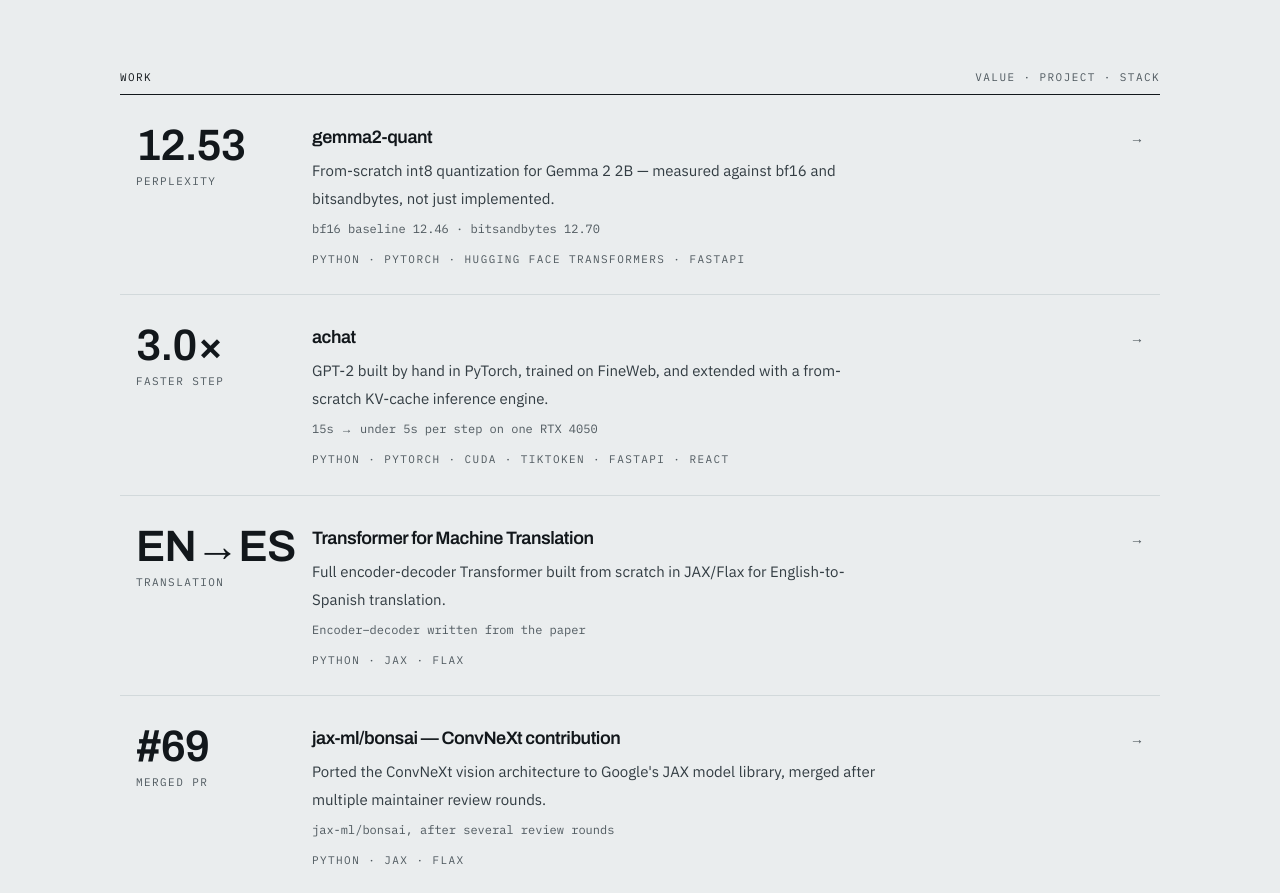
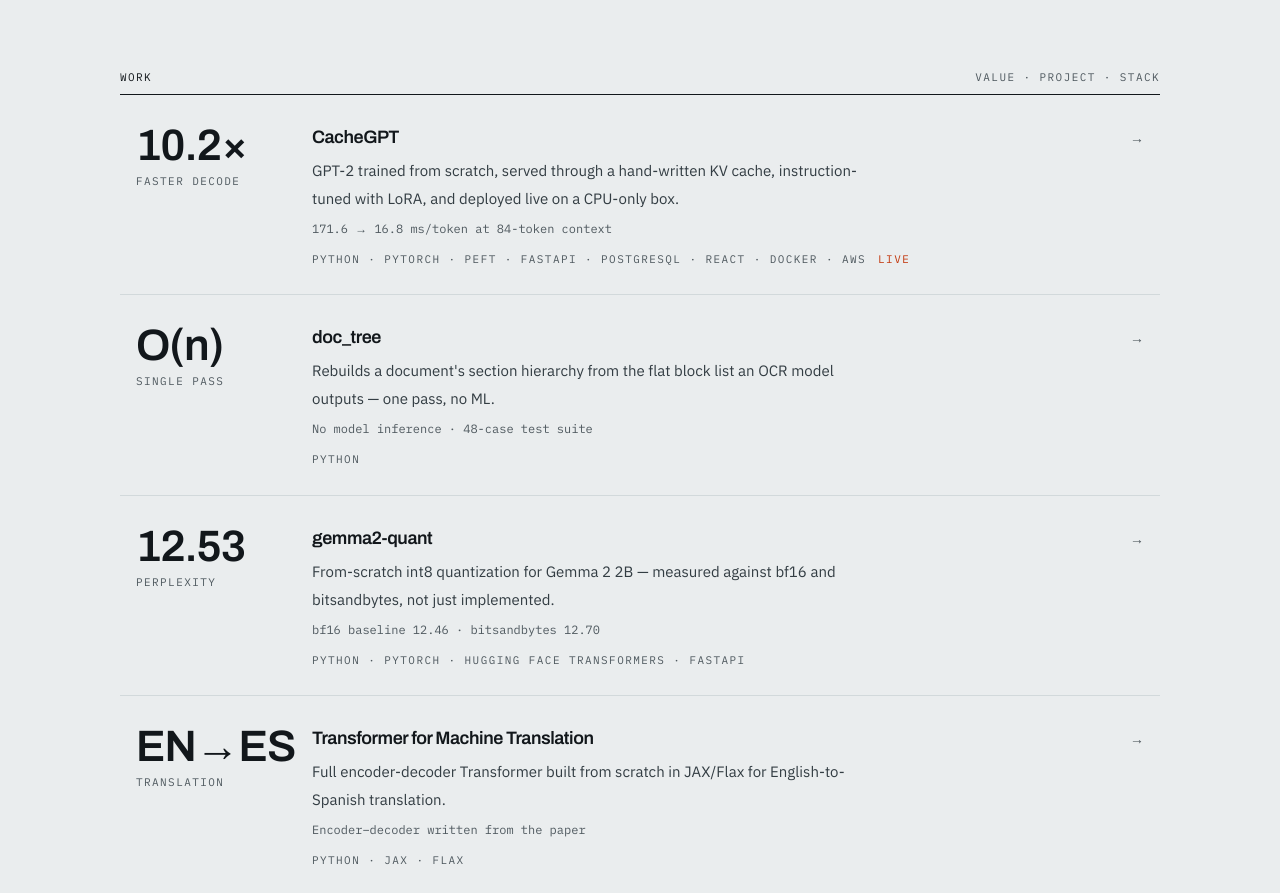
Before and after one commit to Aatman09/Aatman09.github.io, a Next.js app: page / in a window 1280 px wide. Shown: the part 620-1513 px from the top of the page. Built offline with nearby package versions, Linux system fonts and the light colour scheme.

Commit message:
Added Cachegpt

```diff
--- a/src/components/ProjectRow.tsx
+++ b/src/components/ProjectRow.tsx
@@ -44,6 +44,9 @@
 
         <p className="label mt-4 text-graphite">
           {project.stack.join(" · ")}
+          {project.live && (
+            <span className="ml-3 text-accent-text">Live</span>
+          )}
           {project.status === "in-progress" && (
             <span className="ml-3 text-accent-text">In progress</span>
           )}
--- a/src/data/projects.ts
+++ b/src/data/projects.ts
@@ -13,6 +13,8 @@
   markerNote?: string;
   stack: string[];
   github?: string;
+  /** A deployed, publicly reachable instance. Outranks the repo link when present. */
+  live?: string;
   status: "shipped" | "in-progress";
   /** Renders the interactive quantizer figure on this project's page. */
   figure?: "quantizer";
@@ -32,6 +34,118 @@
 };
 
 export const projects: Project[] = [
+  {
+    slug: "cachegpt",
+    title: "CacheGPT",
+    oneLiner:
+      "GPT-2 trained from scratch, served through a hand-written KV cache, instruction-tuned with LoRA, and deployed live on a CPU-only box.",
+    marker: "10.2×",
+    markerLabel: "Faster decode",
+    markerNote: "171.6 → 16.8 ms/token at 84-token context",
+    stack: [
+      "Python",
+      "PyTorch",
+      "PEFT",
+      "FastAPI",
+      "PostgreSQL",
+      "React",
+      "Docker",
+      "AWS",
+    ],
+    github: "https://github.com/Aatman09/gpt2-inference-engine",
+    live: "https://cachegpt.duckdns.org",
+    status: "shipped",
+    cardBullets: [
+      "Hand-written KV cache cutting decode from 171.6 to 16.8 ms/token — exposed as a live toggle so the difference is visible, not asserted.",
+      "Instruction-tuned GPT-2-medium with LoRA into a 4.7 MB adapter training 0.29% of the weights.",
+      "Deployed on a 2 vCPU / 4 GB EC2 box with no GPU, after shrinking the Docker image from 15.8 GB to 2.76 GB.",
+    ],
+    deepDive: [
+      {
+        heading: "The cache is the product",
+        body: [
+          "Naive generation re-runs the whole sequence through every transformer block on every new token: at step t it recomputes K and V for all t past tokens, none of which changed. Caching them per layer means each decode step does one token's worth of attention work, turning quadratic per-step cost into linear.",
+          "Two details decide whether the implementation is correct rather than merely fast. is_causal is computed dynamically from q.shape[2] == k.shape[2], so the same forward pass serves both a multi-token prefill and a single-token decode without a separate code path — during decode the lone query attends to all past keys and needs no mask at all. And position ids continue from past_length, or the position embedding table resets to zero every step and the model loses track of where it is.",
+          "Measured on this machine: 16.8 ms/token cached, against 171.6 ms/token running the naive full-sequence path at an 84-token context. The app ships both and lets you switch between them mid-conversation, which is the only honest way to present a speedup.",
+        ],
+      },
+      {
+        heading: "Making a base model answer questions",
+        body: [
+          "GPT-2 is a base model: it continues text rather than responding to it, so as a chat product it looks broken. LoRA fixes that without touching the 406M frozen weights — a rank decomposition on the attention projections, trained on databricks-dolly-15k, producing a 4.7 MB adapter of 1.18M trainable parameters (0.29% of the model).",
+          "Response-only loss masking matters more than it sounds: the model should learn to produce the answer, not to reproduce the prompt. The prompt format lives in one module shared by training and serving, so the two cannot silently drift apart — a mismatch there produces a model that scores well during training and behaves strangely in production.",
+        ],
+      },
+      {
+        heading: "Shipping it somewhere real",
+        body: [
+          "Three backends sit behind one interface: the hand-written engine and two off-the-shelf instruct models (Qwen2.5-0.5B, SmolLM2-360M). The generate route depends only on that interface and has no idea which is underneath, which is what makes switching models, toggling the cache, and swapping adapters all the same kind of operation.",
+          "The deploy is a single container on an EC2 t3.medium — 2 vCPU, 4 GB, no GPU — behind nginx with TLS. Getting there meant cutting the image from 15.8 GB to 2.76 GB, because the default PyTorch wheel bundles CUDA runtime libraries whether or not a GPU exists; a CPU-only wheel index behind a uv extra removes about 13 GB of dead weight.",
+          "Streaming runs the CPU-bound generator on a worker thread and hands tokens to the async side through a queue, so the event loop stays free to flush each frame as it is produced. Per-token latency and throughput are computed live and persisted with the conversation, so reloading a chat shows the same numbers it showed while streaming.",
+        ],
+      },
+      {
+        heading: "Honest limitations",
+        tone: "limits",
+        body: [
+          "Speculative decoding and INT8 quantization are designed and baselined (16.8 ms/token fp32, 10.5 ms/token INT8 measured) but not implemented.",
+          "No continuous batching or request scheduler — batch size is hardcoded to 1 everywhere in the serving path.",
+          "The adapter was trained entirely on single-turn data and occasionally pulls context from unrelated earlier turns. Reproduced systematically (1 in 6 seeds with contaminating history, 0 in 6 without) rather than left as an anecdote; the fix needs multi-turn training data.",
+          "A single JWT access token with no refresh rotation — a deliberate scope cut for a demo app, not production auth.",
+        ],
+      },
+    ],
+    resultsTable: {
+      headers: ["Decode path", "ms / token", "Relative"],
+      highlightRow: 1,
+      rows: [
+        ["Naive full-sequence (T=84)", "171.6", "10.2× slower"],
+        ["KV cache (fp32)", "16.8", "baseline"],
+        ["INT8 quantized — measured, not shipped", "10.5", "1.6× faster"],
+      ],
+    },
+  },
+  {
+    slug: "doc-tree",
+    title: "doc_tree",
+    oneLiner:
+      "Rebuilds a document's section hierarchy from the flat block list an OCR model outputs — one pass, no ML.",
+    marker: "O(n)",
+    markerLabel: "Single pass",
+    markerNote: "No model inference · 48-case test suite",
+    stack: ["Python"],
+    github: "https://github.com/Aatman09/doc_tree",
+    status: "shipped",
+    cardBullets: [
+      "PaddleOCR-VL detects where things are but not what owns what — doc_tree recovers the section tree it never produces.",
+      "Heading-type detection, dotted-number parsing and a stack. Deterministic, linear, and no model in the loop.",
+      "Section-level chunking means retrieval returns a whole subsection instead of a fragment starting mid-sentence.",
+    ],
+    deepDive: [
+      {
+        heading: "The gap it fills",
+        body: [
+          "PaddleOCR-VL does layout detection: it tells you a block is a paragraph title, a table, a figure, and where it sits on the page. It does not tell you that 3.2.2 Multi-Head Attention lives inside 3.2 Attention, because reconstructing structure is a different problem from detecting it.",
+          "Everything downstream pays for that missing hierarchy. Fixed-size chunkers slice sections in half and orphan subsections from their parents. Tables and figures lose the section they belong to, so 'which section is this table in' has no answer. Markdown generated from flat blocks is a wall of undifferentiated headings.",
+        ],
+      },
+      {
+        heading: "How it works",
+        body: [
+          "Detection runs in priority order. Only blocks already typed as headings are considered. A leading dotted number gives the depth directly — 3.2.5 is level three, dots plus one. Unnumbered headings matching known front and back matter (Abstract, References, Appendix, Index) are treated as level one. Anything left falls to a pluggable classifier using line height relative to the document median, so a project with real typography information can swap in something better without touching the rest.",
+          "The builder then walks blocks in reading order against a stack, popping until it finds the right parent and pushing each new section. Non-heading blocks attach to whatever section is currently open. Each section ends up carrying its own heading box plus the recursive union of everything it owns, with a per-page footprint for sections spanning multiple pages.",
+        ],
+      },
+      {
+        heading: "The two decisions that make it survive real scans",
+        body: [
+          "A synthetic root at level zero. Front matter before the first heading, and the document title itself, belong to the root rather than leaking out or forcing an artificial section. Every block is guaranteed exactly one owner.",
+          "Level clamping. A new heading's depth is bounded to its parent's depth plus one and floored at one. That single rule roots a partial extraction at level one, caps runaway nesting from an OCR'd 1.1.1.1.1, and keeps the tree valid when intermediate numbering is missing entirely.",
+          "Separately, repeating page furniture — running headers and footers, page numbers, logos — attaches nowhere at all. This came out of a real failure: a running header sitting above a real heading bound itself to whatever section was still open from the previous page, and one attached to List of Figures across a chapter divider dragged that section's bounding box onto the next chapter.",
+        ],
+      },
+    ],
+  },
   {
     slug: "gemma2-quant",
     title: "gemma2-quant",
@@ -94,44 +208,6 @@
     },
   },
   {
-    slug: "achat",
-    title: "achat",
-    oneLiner:
-      "GPT-2 built by hand in PyTorch, trained on FineWeb, and extended with a from-scratch KV-cache inference engine.",
-    marker: "3.0×",
-    markerLabel: "Faster step",
-    markerNote: "15s → under 5s per step on one RTX 4050",
-    stack: ["Python", "PyTorch", "CUDA", "tiktoken", "FastAPI", "React"],
-    github: "https://github.com/Aatman09/achat",
-    status: "shipped",
-    cardBullets: [
-      "12-layer, 768-dim GPT-2 written from scratch, weights loaded from Hugging Face with the required transpose mapping.",
-      "Custom KV-cache engine threading cache state through every transformer block — quadratic per-step decode becomes linear.",
-      "bfloat16 autocast, gradient accumulation, and torch.compile cut per-step training time from 15s to under 5s on an RTX 4050.",
-    ],
-    deepDive: [
-      {
-        heading: "The KV cache, in one paragraph",
-        body: [
-          "Naive generation re-runs the full sequence through every transformer block on every new token: at step t, K and V get recomputed for all t past tokens, even though none of them changed. KV caching saves K and V per layer once they're computed, so each decode step only does one new token's worth of attention work — quadratic per-step cost becomes linear.",
-          "In model_kv.py, the cache is a list of (k, v) tensors, one per block. On the first call the prefill runs normally and the returned caches are the K/V for every block; on each decode call, a single new token plus the cache goes in, and each block concatenates the new K/V onto the past and returns the updated cache. is_causal is only set to True when q.shape[2] == k.shape[2] (prefill) — during decode the lone query attends to all past keys with no mask needed. Position IDs are continued from past_length so wpe (the position embedding table) doesn't reset to zero on every decode step.",
-        ],
-      },
-      {
-        heading: "Training",
-        body: [
-          "Trained on FineWeb shards using bfloat16 autocast, gradient accumulation, gradient-norm clipping, and torch.compile — bringing per-step time from 15s down to under 5s (roughly 3×) on a single RTX 4050.",
-        ],
-      },
-      {
-        heading: "What's in the repo",
-        body: [
-          "train.py handles pretraining on FineWeb shards. model_kv.py is the from-scratch GPT-2 with KV cache plumbed through attention, block, and the full model. inference_kv.py runs cached generation against a fine-tuned Shakespeare checkpoint. A FastAPI backend wraps the model behind a /predict endpoint, with a small React chat frontend on top.",
-        ],
-      },
-    ],
-  },
-  {
     slug: "jax-transformer",
     title: "Transformer for Machine Translation",
     oneLiner:
```
Also changed, not shown: src/app/projects/[slug]/page.tsx (+13 -1 lines).
